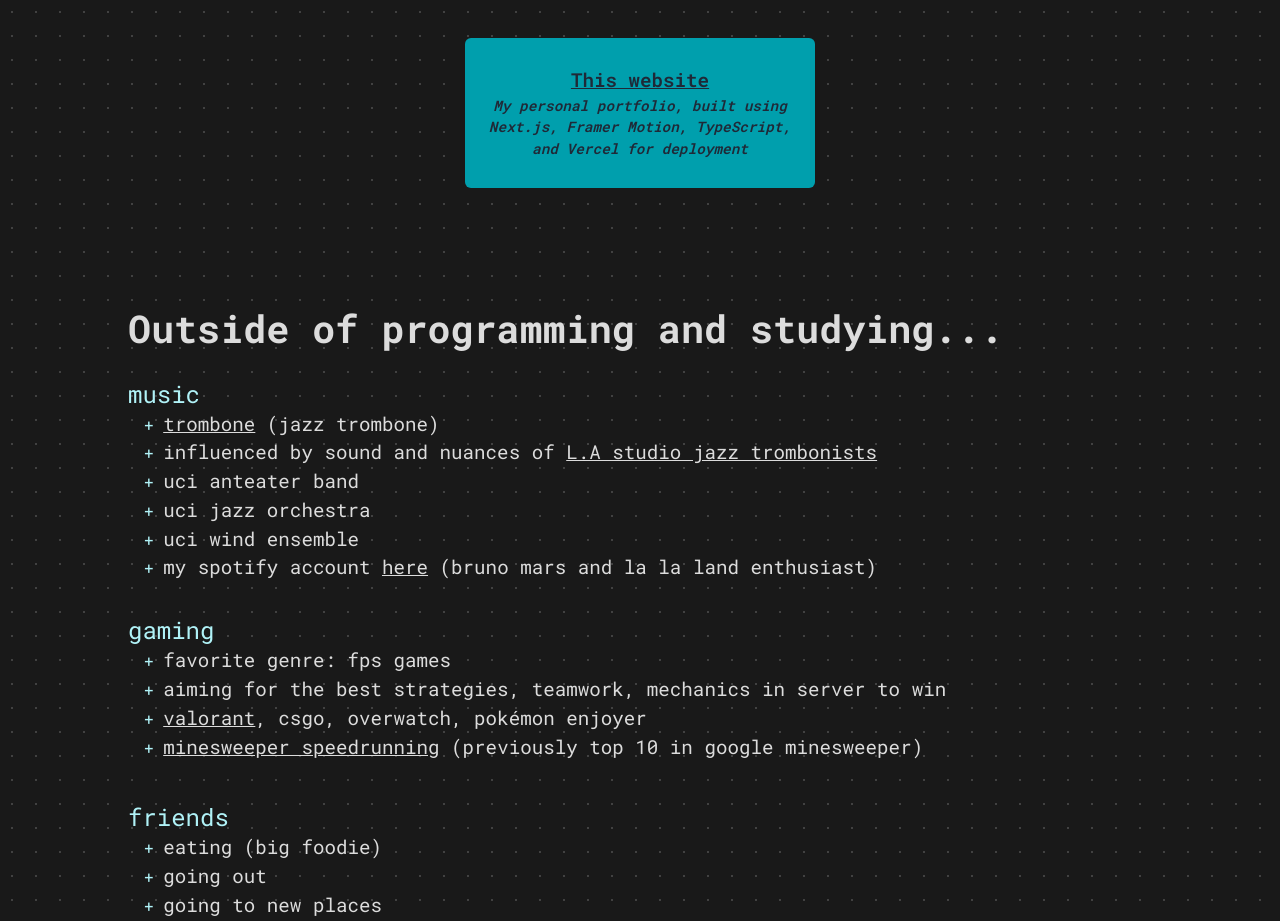
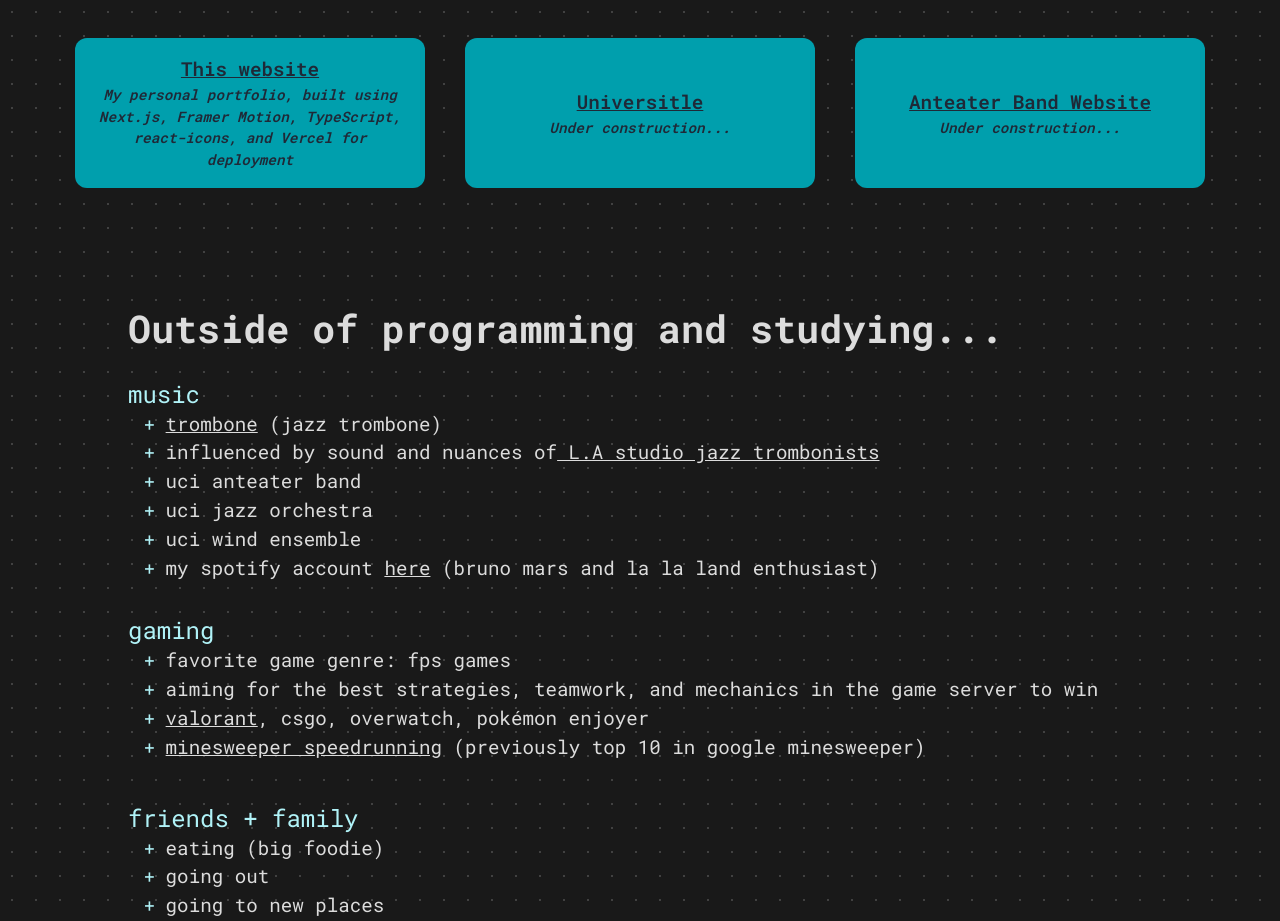
Before and after one commit to stephenzac/stephen-zacarias, a Next.js app: page / in a window 1280 px wide. Shown: the part 696-1617 px from the top of the page. Built offline with nearby package versions, Linux system fonts and the light colour scheme.

Commit message:
Styling, clean code

```diff
--- a/src/app/page.tsx
+++ b/src/app/page.tsx
@@ -4,22 +4,36 @@ import Image from "next/image";
 import Links from "../components/links";
 import Projects from "../components/projects";
 import TopScrollBar from "../components/top-scroll-bar";
+import ListPlus from "../components/list-plus";
+import ListElement from "../components/list-element";
 
 export default function Home() {
+  const xSlide = {
+    hidden: { opacity: 0, x: -100 },
+    animate: {
+      opacity: 1,
+      x: 0,
+      transition: {
+        duration: 0.5,
+      },
+    },
+  };
+
+  const ySlide = {
+    hidden: { opacity: 0, y: 100 },
+    animate: { opacity: 1, y: 0, transition: { duration: 0.6 } },
+  };
+
   return (
-    <div className="flex flex-col items-center h-auto w-full pb-4">
+    <div className="flex flex-col items-center h-auto w-auto pb-4">
       <TopScrollBar />
-
-      <div className="flex flex-wrap items-center justify-center w-full gap-5 pr-1 mt-10 mb-16">
+      <div className="flex flex-wrap items-center justify-center w-full gap-5 pr-1 mt-10 mb-12 lg:mb-16">
         <motion.div
-          variants={{
-            hidden: { opacity: 0, x: -100 },
-            visible: { opacity: 1, x: 0 },
-          }}
-          initial="hidden"
-          whileInView="visible"
+          variants={xSlide}
+          initial={"hidden"}
+          animate={"animate"}
           viewport={{ once: true }}
-          transition={{ duration: 0.3 }}
+          transition={{ duration: 0.4 }}
           className="flex flex-col items-center"
         >
           <h1 className="responsive-header text-center pb-4 font-black">
@@ -31,35 +45,42 @@ export default function Home() {
         <motion.div
           className="flex flex-col place-items-center self-center"
           variants={{
-            hidden: { opacity: 0, translateX: 100 },
-            visible: { opacity: 1, translateX: 0 },
+            hidden: { opacity: 0, x: 100 },
+            animate: { opacity: 1, x: 0 },
           }}
-          initial="hidden"
-          whileInView="visible"
+          initial={"hidden"}
+          animate={"animate"}
           viewport={{ once: true }}
-          transition={{ duration: 0.3, delay: 0.3 }}
+          transition={{ duration: 0.4, delay: 0.3 }}
         >
           <Image
             src="/stephen.JPG"
             height={225}
             width={225}
-            alt="Picture of Stephen"
+            alt="Picture of Stephen smiling"
             priority={true}
-            className="w-48 h-auto border-2 border-solid border-accent overflow-hidden rounded-xl mb-3"
+            className="w-48 h-auto border-4 border-solid border-accent overflow-hidden rounded-xl mb-3"
           />
         </motion.div>
       </div>
 
+      {/* About paragraph */}
       <div className="flex flex-col items-center text-center responsive-text text-balance w-4/5 mb-20">
         <motion.div
-          variants={{
-            hidden: { opacity: 0, translateY: 100 },
-            visible: { opacity: 1, translateY: 0 },
+          variants={ySlide}
+          initial={{
+            opacity: 0,
+            y: 100,
           }}
-          initial="hidden"
-          whileInView="visible"
+          animate={{
+            opacity: 1,
+            y: 0,
+            transition: {
+              duration: 0.5,
+              delay: 0.5,
+            },
+          }}
           viewport={{ once: true }}
-          transition={{ duration: 0.5, delay: 0.5 }}
         >
           <p>
             {`I'm`} a third year Computer Science major at the University of
@@ -70,16 +91,21 @@ export default function Home() {
         </motion.div>
       </div>
 
+      {/* Projects */}
       <Projects />
+      {/* <motion.div
+        whileHover={{ scaleX: 2, scaleY: 2, y: -15 }}
+        className="w-48 h-16 rounded-xl bg-red-400"
+      >
+        <h1 className="text-center text-neutral-700">Test Project</h1>
+      </motion.div> */}
 
+      {/* Interests section */}
       <motion.div
         className="flex flex-col w-4/5 mb-16 responsive-text text-balance text-center md:text-left"
-        variants={{
-          hidden: { opacity: 0, translateY: 100 },
-          visible: { opacity: 1, translateY: 0 },
-        }}
-        initial="hidden"
-        whileInView="visible"
+        variants={ySlide}
+        initial={"hidden"}
+        whileInView={"animate"}
         viewport={{ once: true }}
         transition={{ duration: 0.6 }}
       >
@@ -89,90 +115,73 @@ export default function Home() {
 
         <motion.div
           className="mb-8"
-          variants={{
-            hidden: { opacity: 0, translateY: 100 },
-            visible: { opacity: 1, translateY: 0 },
-          }}
-          initial="hidden"
-          whileInView="visible"
+          variants={ySlide}
+          initial={"hidden"}
+          whileInView={"animate"}
           viewport={{
             once: true,
-            amount: 0.4,
+            amount: 0.5,
           }}
-          transition={{ duration: 0.6 }}
         >
           <h1 className="text-xl lg:text-2xl text-lighterAccent">music</h1>
+          <div className="flex flow-row flex-wrap gap-8 items-center">
             <ul>
               <li>
-              <span className="list-plus">+ </span>
+                <ListPlus />
                 <a
                   href="https://www.youtube.com/watch?v=PM5NgQcdWqM"
                   target="_blank"
                   className="hover:scale-125"
                 >
                   trombone
-              </a>{" "}
-              (jazz trombone)
+                </a>
+                {` (jazz trombone)`}
               </li>
               <li>
-              <span className="list-plus">+ </span>influenced by sound and
-              nuances of{" "}
+                <ListPlus /> influenced by sound and nuances of
                 <a
                   href="https://www.youtube.com/watch?v=Ic0FsCs-R6Y"
                   target="_blank"
                 >
-                L.A studio jazz trombonists
+                  {` L.A studio jazz trombonists`}
                 </a>
               </li>
+              <ListElement text="uci anteater band" />
+              <ListElement text="uci jazz orchestra" />
+              <ListElement text="uci wind ensemble" />
               <li>
-              <span className="list-plus">+ </span>uci anteater band
-            </li>
-            <li>
-              <span className="list-plus">+ </span>uci jazz orchestra
-            </li>
-            <li>
-              <span className="list-plus">+ </span>uci wind ensemble
-            </li>
-            <li>
-              <span className="list-plus">+ </span>
-              my spotify account{" "}
+                <ListPlus />
+                {`my spotify account `}
                 <a
                   href="https://open.spotify.com/user/cheesehugger1"
                   target="_blank"
                   className="underline"
                 >
                   here
-              </a>{" "}
-              (bruno mars and la la land enthusiast)
+                </a>
+                {` (bruno mars and la la land enthusiast)`}
               </li>
             </ul>
+          </div>
         </motion.div>
 
         <motion.div
           className="mb-10"
-          variants={{
-            hidden: { opacity: 0, translateY: 100 },
-            visible: { opacity: 1, translateY: 0 },
-          }}
-          initial="hidden"
-          whileInView="visible"
+          variants={ySlide}
+          initial={"hidden"}
+          whileInView={"animate"}
           viewport={{
             once: true,
-            amount: 0.4,
+            amount: 0.5,
           }}
-          transition={{ duration: 0.6 }}
         >
           <h1 className="text-xl md:text-2xl text-lighterAccent">gaming</h1>
+          <div className="flex flow-row flex-wrap gap-8 items-center">
             <ul>
+              <ListElement text="favorite game genre: fps games" />
+              <ListElement text="aiming for the best strategies, teamwork, and mechanics in the game server to win" />
               <li>
-              <span className="list-plus">+ </span>favorite genre: fps games
-            </li>
-            <li>
-              <span className="list-plus">+ </span>aiming for the best
-              strategies, teamwork, mechanics in server to win
-            </li>
-            <li>
-              <span className="list-plus">+ </span>
+                <ListPlus />
                 <a
                   href="https://www.youtube.com/watch?v=I_DsR2mZsK0"
                   target="_blank"
@@ -182,52 +191,43 @@ export default function Home() {
                 , csgo, overwatch, pokémon enjoyer
               </li>
               <li>
-              <span className="list-plus">+ </span>
+                <ListPlus />
                 <a
                   href="https://www.youtube.com/watch?v=5HOU8SykHzg"
                   target="_blank"
                 >
                   minesweeper speedrunning
-              </a>{" "}
-              (previously top 10 in google minesweeper)
+                </a>
+                {` (previously top 10 in google minesweeper)`}
               </li>
-            <li></li>
             </ul>
+          </div>
         </motion.div>
 
         <motion.div
           className="mb-10"
-          variants={{
-            hidden: { opacity: 0, translateY: 100 },
-            visible: { opacity: 1, translateY: 0 },
-          }}
-          initial="hidden"
-          whileInView="visible"
+          variants={ySlide}
+          initial={"hidden"}
+          whileInView={"animate"}
           viewport={{
             once: true,
-            amount: 0.4,
+            amount: 0.5,
           }}
-          transition={{ duration: 0.6 }}
         >
-          <h1 className="text-xl lg:text-2xl text-lighterAccent">friends</h1>
+          <h1 className="text-xl lg:text-2xl text-lighterAccent">
+            friends + family
+          </h1>
           <ul>
-            <li>
-              <span className="list-plus">+ </span>eating (big foodie)
-            </li>
-            <li>
-              <span className="list-plus">+ </span>going out
-            </li>
-            <li>
-              <span className="list-plus">+ </span>going to new places
-            </li>
-            <li>
-              <span className="list-plus">+ </span>shenanigans :D
-            </li>
+            <ListElement text="eating (big foodie)" />
+            <ListElement text="going out" />
+            <ListElement text="going to new places" />
+            <ListElement text="shenanigans :D" />
           </ul>
         </motion.div>
       </motion.div>
 
-      <div className="flex flex-col items-start w-full text-xs text-balance pl-8 mr-auto pt-4">
+      {/* Bottom section */}
+      <div className="flex flex-col items-start w-full text-xs text-balance px-5 mr-auto pt-4">
         <p>© Stephen Zacarias 2024</p>
         <p>
           Built with Next.js, Framer Motion, Typescript, react-icons, and
--- /dev/null
+++ b/src/app/project-data.ts
@@ -0,0 +1,42 @@
+export interface Project {
+  projectName: string;
+  projectLink: string;
+  projectDescription: string;
+}
+
+export const projects: Project[] = [
+  {
+    projectName: "Soundle",
+    projectLink: "https://stephenzac.github.io/soundle",
+    projectDescription:
+      "A wordle-like ear training game to challenge and improve your sense of pitch",
+  },
+  {
+    projectName: "Sentimentify",
+    projectLink: "https://github.com/stephenzac/Sentimentify",
+    projectDescription:
+      "An application to analyze the feel of your Spotify playlists, developed for ICSSC's week-long WebJam 2023",
+  },
+  {
+    projectName: "song-keys",
+    projectLink: "https://github.com/stephenzac/song-keys",
+    projectDescription:
+      "A personal use project where I determine the keys of songs to store them with Spotify API song info",
+  },
+  {
+    projectName: "This website",
+    projectLink: "",
+    projectDescription:
+      "My personal portfolio, built using Next.js, Framer Motion, TypeScript, react-icons, and Vercel for deployment",
+  },
+  {
+    projectName: "Universitle",
+    projectLink: "",
+    projectDescription: "Under construction...",
+  },
+  {
+    projectName: "Anteater Band Website",
+    projectLink: "",
+    projectDescription: "Under construction...",
+  },
+];
--- a/src/components/links.tsx
+++ b/src/components/links.tsx
@@ -32,6 +32,7 @@ export default function Links() {
           <div key={link.link}>
             <a
               href={link.link}
+              target="_blank"
               className="hover:scale-125 transition-all flex flex-row items-center text-lg"
             >
               {link.linkIcon}
--- /dev/null
+++ b/src/components/list-element.tsx
@@ -0,0 +1,7 @@
+export default function ListElement({ text }: { text: string }) {
+  return (
+    <li>
+      <span className="text-lighterAccent ml-4 text-lg">+ </span> {text}
+    </li>
+  );
+}
--- /dev/null
+++ b/src/components/list-plus.tsx
@@ -0,0 +1,3 @@
+export default function ListPlus() {
+  return <span className="text-lighterAccent ml-4 text-lg">+ </span>;
+}
--- a/src/components/projects.tsx
+++ b/src/components/projects.tsx
@@ -1,69 +1,47 @@
 import { motion } from "framer-motion";
-
-interface Project {
-  projectName: string;
-  projectLink: string;
-  projectDescription: string;
-}
+import { Project, projects } from "../app/project-data";
 
 export default function Projects() {
-  const projects: Project[] = [
-    {
-      projectName: "Soundle",
-      projectLink: "https://github.com/stephenzac/soundle",
-      projectDescription:
-        "A wordle-like ear training game to challenge and improve your sense of pitch",
-    },
-    {
-      projectName: "Sentimentify",
-      projectLink: "https://github.com/stephenzac/Sentimentify",
-      projectDescription:
-        "An application to analyze the feel of your Spotify playlists, developed for ICSSC's week-long WebJam 2023",
-    },
-    {
-      projectName: "song-keys",
-      projectLink: "https://github.com/stephenzac/song-keys",
-      projectDescription:
-        "A personal use project where I determine the keys of songs to store them with Spotify API song info",
-    },
-    {
-      projectName: "This website",
-      projectLink: "",
-      projectDescription:
-        "My personal portfolio, built using Next.js, Framer Motion, TypeScript, and Vercel for deployment",
-    },
-  ];
-
   return (
     <motion.div
       className="flex flex-col"
       variants={{
-        hidden: { opacity: 0, translateX: -100 },
-        visible: { opacity: 1, translateX: 0 },
+        hidden: { opacity: 0, x: -100 },
+        animate: {
+          opacity: 1,
+          x: 0,
+          transition: { duration: 0.5, delay: 0.7 },
+        },
       }}
-      initial="hidden"
-      whileInView="visible"
+      initial={"hidden"}
+      whileInView={"animate"}
       viewport={{ once: true }}
-      transition={{ duration: 0.65, delay: 0.7 }}
     >
       <h1 className="section-header">Projects</h1>
 
       <div className="flex flex-wrap items-center justify-center gap-10 mb-28">
-        {projects.map((project: Project, index) => {
+        {projects.map((project: Project) => {
           return (
-            // bg-zinc-500
             <motion.div
-              className="flex flex-col text-center justify-center project-box bg-accent text-gray-800 font-semibold rounded-md"
+              className="flex flex-col text-center justify-center project-box bg-accent text-gray-800 font-semibold rounded-xl"
               variants={{
-                hidden: { opacity: 0, translateX: -100 },
-                visible: { opacity: 1, translateX: 0 },
+                hidden: { opacity: 0, x: -100 },
+                animate: {
+                  opacity: 1,
+                  x: 0,
+                  transition: { duration: 0.65 },
+                },
               }}
-              initial="hidden"
-              whileInView="visible"
+              initial={"hidden"}
+              whileInView={"animate"}
               viewport={{ once: true, amount: 0.5 }}
-              transition={{ duration: 0.6 }}
               key={project.projectName}
             >
+              {project.projectLink === "" ? (
+                <h1 className="project-header underline hover:scale-125 transition-all cursor-pointer">
+                  {project.projectName}
+                </h1>
+              ) : (
                 <a
                   href={project.projectLink}
                   target="_blank"
@@ -71,6 +49,8 @@ export default function Projects() {
                 >
                   {project.projectName}
                 </a>
+              )}
+
               <p className="project-text italic mx-3">
                 {project.projectDescription}
               </p>
```
Also changed, not shown: src/app/test/page.tsx (added, +38 -0 lines). Lines whose indentation alone changed are shown as unchanged.
